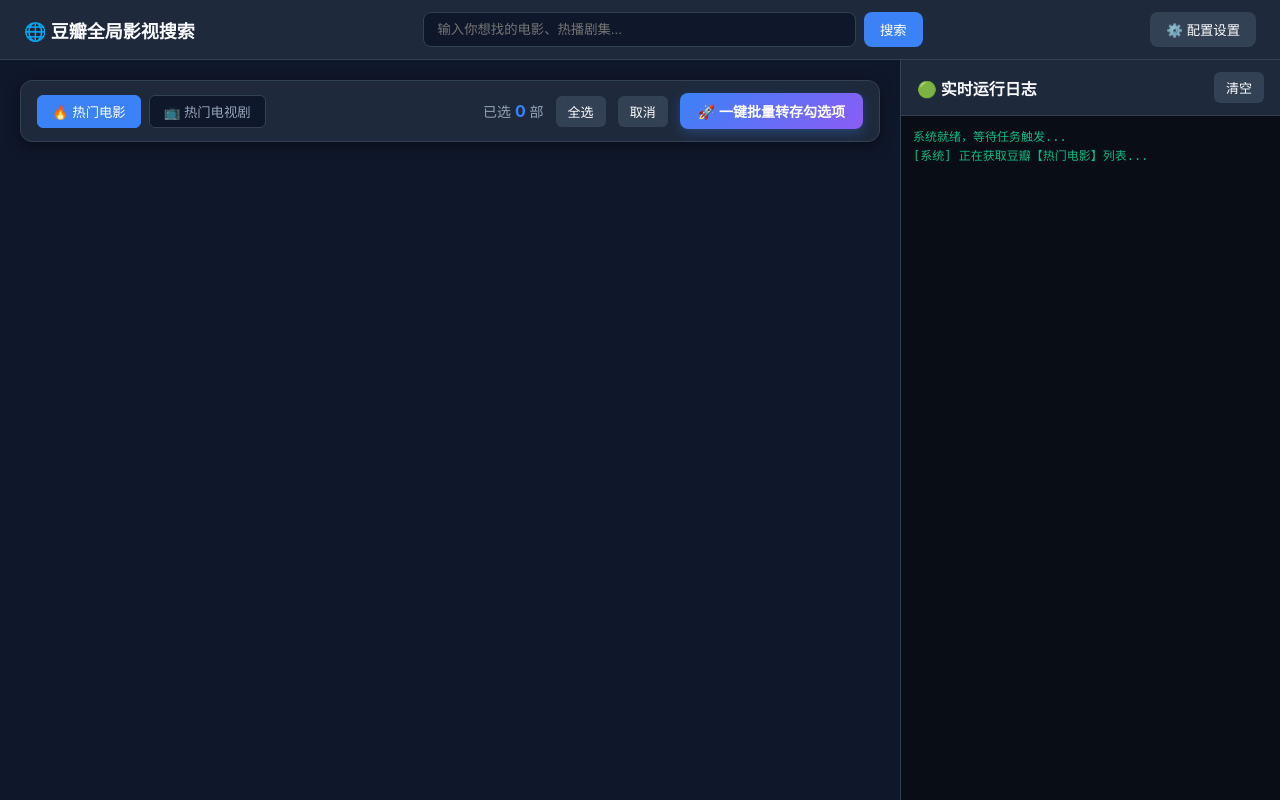
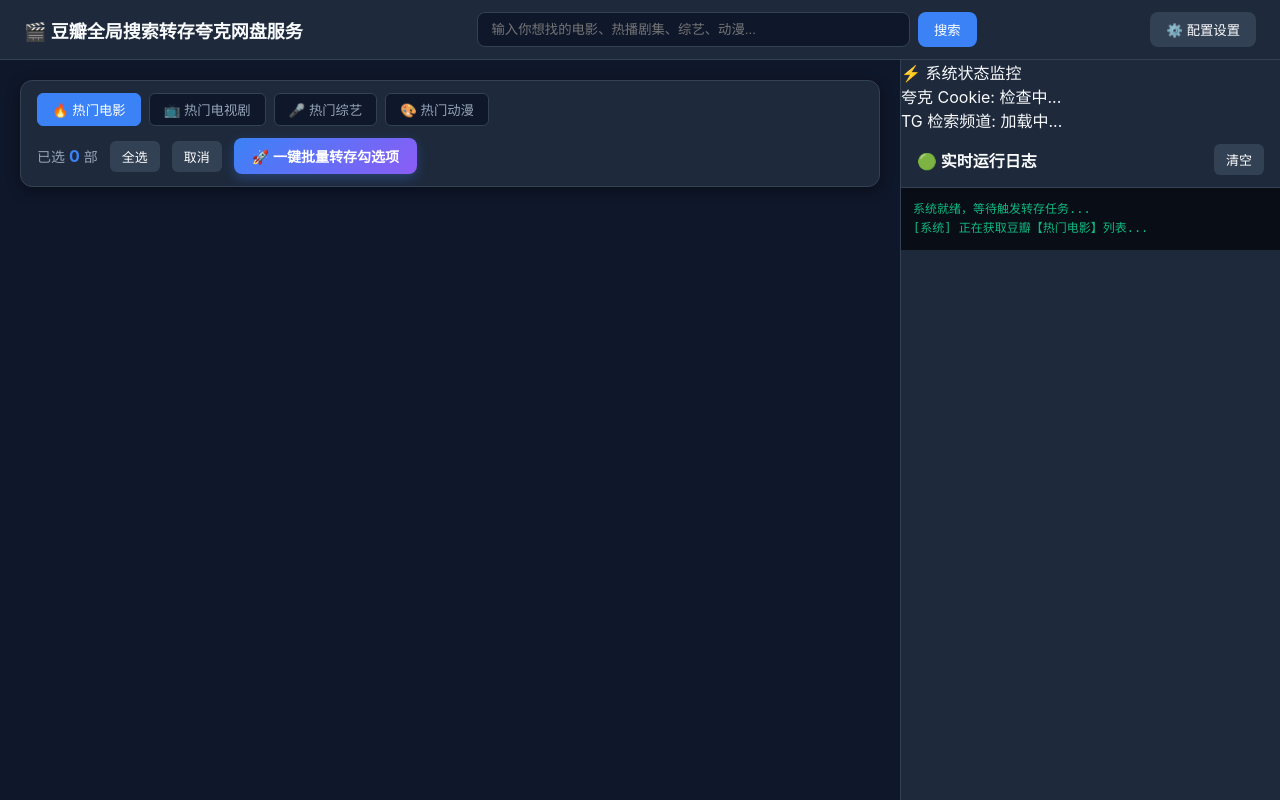
Before and after one commit to rinzaki007/DouQuarkHub, a Flask app: page / in a window 1280 px wide. Run offline with Flask 3, Linux system fonts and the light colour scheme; data that the repository does not hold is empty; parts of the project's set-up code (start-up, migrations or seed data) failed here and were passed over.

Commit message:
Update index.html

```diff
--- a/templates/index.html
+++ b/templates/index.html
@@ -3,16 +3,16 @@
 <head>
     <meta charset="UTF-8">
     <meta name="viewport" content="width=device-width, initial-scale=1.0">
-    <title>豆瓣全局影视搜索与一键转存</title>
-    <!-- 引入外部 CSS 样式表 -->
+    <title>豆瓣全局搜索转存夸克网盘服务</title>
     <link rel="stylesheet" href="{{ url_for('static', filename='css/style.css') }}">
 </head>
 <body>
 
+    <!-- 1 & 2: 顶部固定 Header -->
     <header>
-        <div class="logo">🌐 豆瓣全局影视搜索</div>
+        <div class="logo">🎬 豆瓣全局搜索转存夸克网盘服务</div>
         <div class="search-box">
-            <input type="text" id="search-input" placeholder="输入你想找的电影、热播剧集..." onkeydown="if(event.key==='Enter') searchMovies()">
+            <input type="text" id="search-input" placeholder="输入你想找的电影、热播剧集、综艺、动漫..." onkeydown="if(event.key==='Enter') searchMovies()">
             <button class="btn" onclick="searchMovies()">搜索</button>
         </div>
         <button class="btn config-btn" onclick="openConfigModal()">⚙️ 配置设置</button>
@@ -20,10 +20,13 @@
 
     <main>
         <div class="content-area">
+            <!-- 2: 吸顶操作栏 & 6: 四个分类 Tab -->
             <div class="top-action-bar">
                 <div class="tab-group">
                     <button class="tab-btn active" id="tab-movie" onclick="switchTab('movie')">🔥 热门电影</button>
                     <button class="tab-btn" id="tab-tv" onclick="switchTab('tv')">📺 热门电视剧</button>
+                    <button class="tab-btn" id="tab-show" onclick="switchTab('show')">🎤 热门综艺</button>
+                    <button class="tab-btn" id="tab-anime" onclick="switchTab('anime')">🎨 热门动漫</button>
                 </div>
 
                 <div class="right-tools">
@@ -36,15 +39,34 @@
                 </div>
             </div>
 
+            <!-- 3: 100个影视展示墙 -->
             <div class="movie-grid" id="movie-grid"></div>
         </div>
 
+        <!-- 5: 右侧监控与日志 Sidebar -->
         <div class="log-sidebar">
-            <div class="log-header">
-                <span>🟢 实时运行日志</span>
-                <button class="btn-sm" onclick="clearLog()">清空</button>
+            <div class="status-panel">
+                <div class="status-title">⚡ 系统状态监控</div>
+                <div class="status-items">
+                    <div class="status-item">
+                        <span>夸克 Cookie:</span>
+                        <span id="quark-status-badge" class="badge badge-warning">检查中...</span>
+                    </div>
+                    <div class="status-item">
+                        <span>TG 检索频道:</span>
+                        <span id="channel-status-badge" class="badge badge-info">加载中...</span>
+                    </div>
+                </div>
             </div>
-            <div class="log-body" id="log-body">系统就绪，等待任务触发...</div>
+
+            <div class="log-container">
+                <div class="log-header">
+                    <span>🟢 实时运行日志</span>
+                    <button class="btn-sm" onclick="clearLog()">清空</button>
+                </div>
+                <!-- 4: 固定日志，下一轮才刷新的显示区域 -->
+                <div class="log-body" id="log-body">系统就绪，等待触发转存任务...</div>
+            </div>
         </div>
     </main>
 
@@ -83,7 +105,6 @@
         </div>
     </div>
 
-    <!-- 引入外部 JS 逻辑 -->
     <script src="{{ url_for('static', filename='js/main.js') }}"></script>
 </body>
 </html>
```
